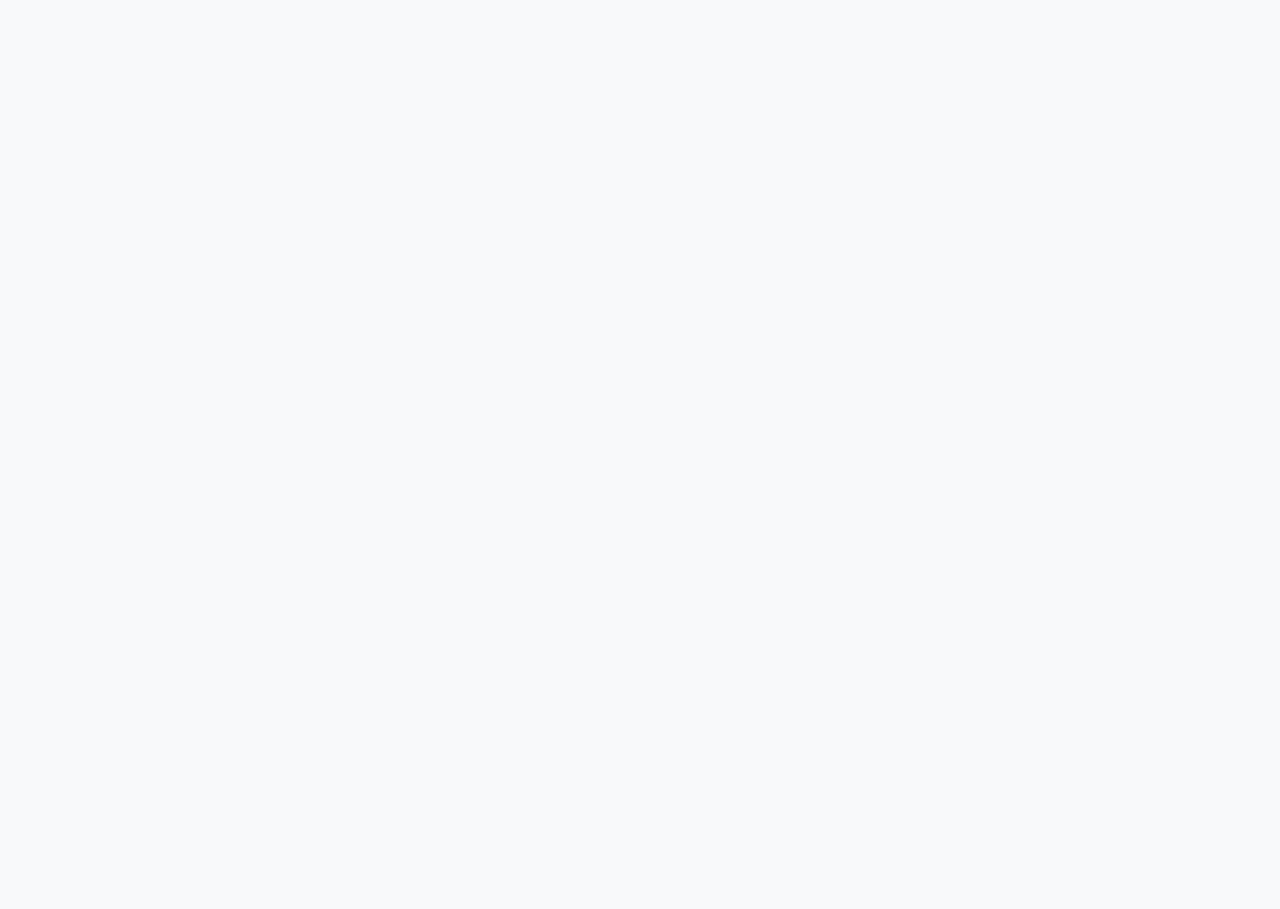
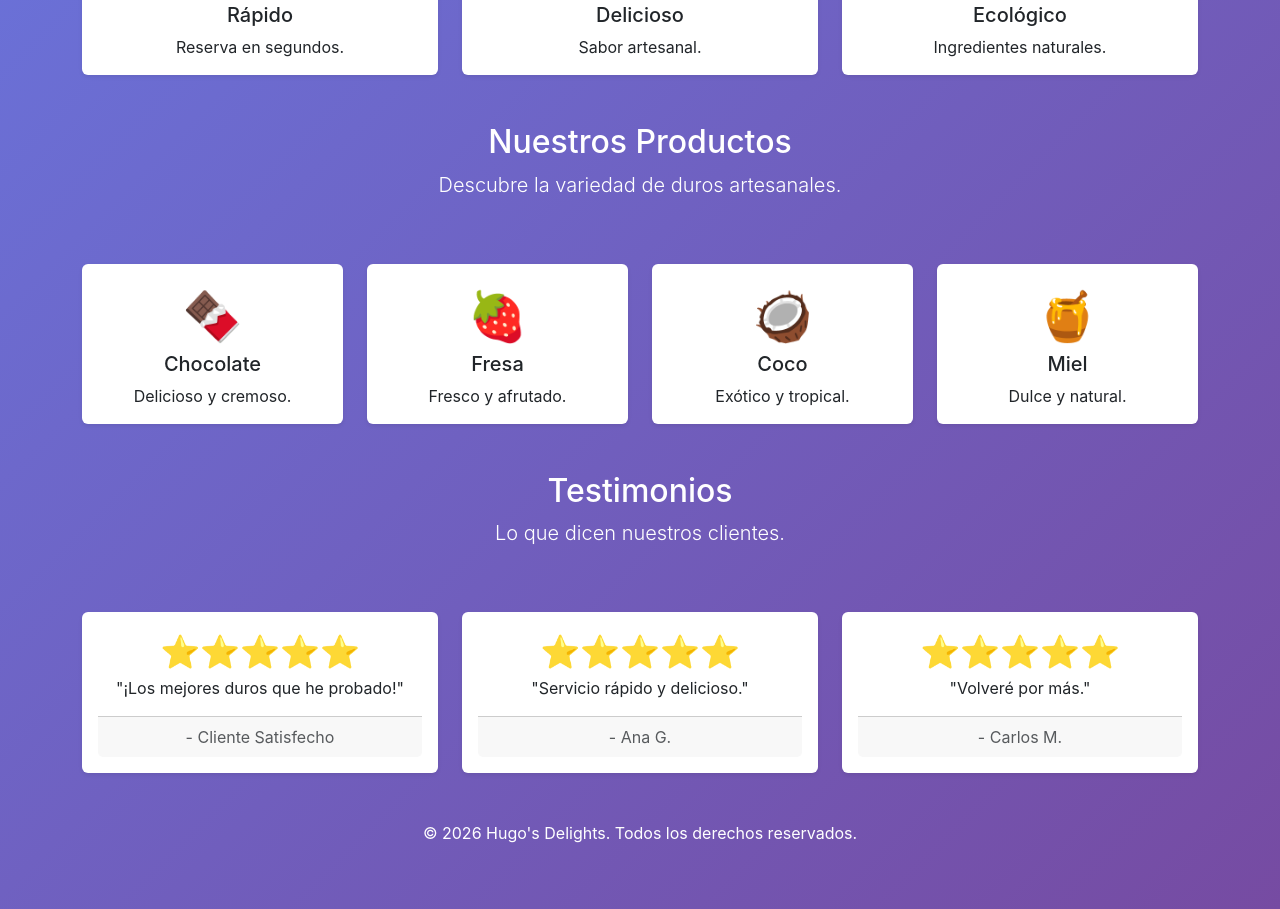
Before and after one commit to zastv/sistema_de_venta_de_duros, a React (Create React App) app in the folder frontend/: page / in a window 1280 px wide. Shown: the part 876-1785 px from the top of the page. Before the commit the page ends 862 px from the top, so only its background shows below. Built offline with nearby package versions, Linux system fonts and the light colour scheme.

Commit message:
aguita con pan

```diff
--- a/frontend/package.json
+++ b/frontend/package.json
@@ -9,6 +9,7 @@
     "@testing-library/react": "^16.3.0",
     "@testing-library/user-event": "^13.5.0",
     "bootstrap": "^5.3.8",
+    "framer-motion": "^12.38.0",
     "react": "^19.1.1",
     "react-bootstrap": "^2.10.10",
     "react-dom": "^19.1.1",
--- a/frontend/src/App.css
+++ b/frontend/src/App.css
@@ -36,3 +36,101 @@
     transform: rotate(360deg);
   }
 }
+
+/* Custom animations for Home page */
+.animate-fade-in {
+  animation: fadeIn 1s ease-in;
+}
+
+.animate-slide-up {
+  animation: slideUp 1s ease-out;
+}
+
+.animate-slide-up-delay {
+  animation: slideUp 1s ease-out 0.3s both;
+}
+
+.animate-bounce {
+  animation: bounce 2s infinite;
+}
+
+.animate-card {
+  animation: slideInUp 0.8s ease-out 0.5s both;
+}
+
+.animate-emoji {
+  animation: wiggle 2s ease-in-out infinite;
+}
+
+.animate-fade-in-delay {
+  animation: fadeIn 1s ease-in 0.7s both;
+}
+
+.card-hover:hover {
+  transform: translateY(-10px);
+  box-shadow: 0 15px 35px rgba(0, 0, 0, 0.1);
+}
+
+.btn-hover:hover {
+  transform: scale(1.05);
+}
+
+.feature-card {
+  transition: transform 0.3s, box-shadow 0.3s;
+}
+
+.feature-card:hover {
+  transform: translateY(-5px);
+  box-shadow: 0 10px 20px rgba(0, 0, 0, 0.1);
+}
+
+@keyframes fadeIn {
+  from { opacity: 0; }
+  to { opacity: 1; }
+}
+
+@keyframes slideUp {
+  from { transform: translateY(30px); opacity: 0; }
+  to { transform: translateY(0); opacity: 1; }
+}
+
+@keyframes bounce {
+  0%, 20%, 50%, 80%, 100% { transform: translateY(0); }
+  40% { transform: translateY(-10px); }
+  60% { transform: translateY(-5px); }
+}
+
+@keyframes slideInUp {
+  from { transform: translateY(50px); opacity: 0; }
+  to { transform: translateY(0); opacity: 1; }
+}
+
+@keyframes wiggle {
+  0%, 100% { transform: rotate(0deg); }
+  25% { transform: rotate(-5deg); }
+  75% { transform: rotate(5deg); }
+}
+
+.testimonial-card {
+  background: rgba(255, 255, 255, 0.1);
+  backdrop-filter: blur(10px);
+  border: 1px solid rgba(255, 255, 255, 0.2);
+  transition: transform 0.3s, box-shadow 0.3s;
+}
+
+.testimonial-card:hover {
+  transform: translateY(-5px);
+  box-shadow: 0 10px 20px rgba(0, 0, 0, 0.2);
+}
+
+.product-card {
+  background: rgba(255, 255, 255, 0.1);
+  backdrop-filter: blur(10px);
+  border: 1px solid rgba(255, 255, 255, 0.2);
+  transition: transform 0.3s, box-shadow 0.3s;
+}
+
+.product-card:hover {
+  transform: translateY(-5px) scale(1.05);
+  box-shadow: 0 15px 30px rgba(0, 0, 0, 0.2);
+}
--- a/frontend/src/Home.js
+++ b/frontend/src/Home.js
@@ -5,31 +5,148 @@ import { PRECIO_POR_DURO, formatearPrecio } from './utils/config';
 
 export default function Home() {
   return (
-    <div style={{ background: 'linear-gradient(135deg, #667eea 0%, #764ba2 100%)', minHeight: '100vh' }}>
+    <div style={{ background: 'linear-gradient(135deg, #667eea 0%, #764ba2 100%)', minHeight: '100vh', overflow: 'hidden' }}>
       <Container className="py-5">
-        <div className="text-center mb-5 text-white">
-          <h1 className="display-3 fw-bold mb-3">✨ Hugo's Delights</h1>
-          <p className="lead fs-4">Reserva tus duros favoritos y disfruta de nuestras delicias artesanales</p>
-          <Badge bg="light" text="dark" className="fs-5 p-3 mt-2">
+        <div className="text-center mb-5 text-white animate-fade-in">
+          <h1 className="display-3 fw-bold mb-3 animate-slide-up">✨ Hugo's Delights</h1>
+          <p className="lead fs-4 animate-slide-up-delay">Reserva tus duros favoritos y disfruta de nuestras delicias artesanales</p>
+          <Badge bg="light" text="dark" className="fs-5 p-3 mt-2 animate-bounce">
             Precio por duro: {formatearPrecio(PRECIO_POR_DURO)}
           </Badge>
         </div>
         <Row className="justify-content-center g-4">
           <Col md={8} lg={6}>
-            <Card className="h-100 shadow-lg border-0" style={{ transform: 'translateY(0)', transition: 'transform 0.3s' }}>
+            <Card className="h-100 shadow-lg border-0 card-hover animate-card" style={{ transform: 'translateY(0)', transition: 'transform 0.3s, box-shadow 0.3s' }}>
               <Card.Body className="text-center p-4">
-                <div className="mb-3" style={{ fontSize: '3rem' }}>🍮</div>
+                <div className="mb-3 animate-emoji" style={{ fontSize: '3rem' }}>🍮</div>
                 <Card.Title className="h4 fw-bold text-success">Reservar Duros</Card.Title>
                 <Card.Text className="text-muted mb-4">
                   Haz tu reserva en Hugo's Delights de forma rápida y sencilla.
                 </Card.Text>
-                <Button as={Link} to="/reservar" variant="success" size="lg" className="px-4">
+                <Button as={Link} to="/reservar" variant="success" size="lg" className="px-4 btn-hover">
                   Reservar Ahora
                 </Button>
               </Card.Body>
             </Card>
           </Col>
         </Row>
+        <Row className="mt-5 text-center text-white">
+          <Col>
+            <h2 className="animate-fade-in-delay">¿Por qué elegirnos?</h2>
+            <p className="lead">Innovación, calidad y sabor en cada bocado.</p>
+          </Col>
+        </Row>
+        <Row className="mt-4 g-4">
+          <Col md={4}>
+            <Card className="text-center shadow-sm border-0 feature-card">
+              <Card.Body>
+                <div style={{ fontSize: '2rem' }}>🚀</div>
+                <Card.Title>Rápido</Card.Title>
+                <Card.Text>Reserva en segundos.</Card.Text>
+              </Card.Body>
+            </Card>
+          </Col>
+          <Col md={4}>
+            <Card className="text-center shadow-sm border-0 feature-card">
+              <Card.Body>
+                <div style={{ fontSize: '2rem' }}>🍴</div>
+                <Card.Title>Delicioso</Card.Title>
+                <Card.Text>Sabor artesanal.</Card.Text>
+              </Card.Body>
+            </Card>
+          </Col>
+          <Col md={4}>
+            <Card className="text-center shadow-sm border-0 feature-card">
+              <Card.Body>
+                <div style={{ fontSize: '2rem' }}>💚</div>
+                <Card.Title>Ecológico</Card.Title>
+                <Card.Text>Ingredientes naturales.</Card.Text>
+              </Card.Body>
+            </Card>
+          </Col>
+        </Row>
+        <Row className="mt-5 text-center text-white">
+          <Col>
+            <h2 className="animate-fade-in-delay">Nuestros Productos</h2>
+            <p className="lead">Descubre la variedad de duros artesanales.</p>
+          </Col>
+        </Row>
+        <Row className="mt-4 g-4">
+          <Col md={3}>
+            <Card className="text-center shadow-sm border-0 product-card">
+              <Card.Body>
+                <div style={{ fontSize: '3rem' }}>🍫</div>
+                <Card.Title>Chocolate</Card.Title>
+                <Card.Text>Delicioso y cremoso.</Card.Text>
+              </Card.Body>
+            </Card>
+          </Col>
+          <Col md={3}>
+            <Card className="text-center shadow-sm border-0 product-card">
+              <Card.Body>
+                <div style={{ fontSize: '3rem' }}>🍓</div>
+                <Card.Title>Fresa</Card.Title>
+                <Card.Text>Fresco y afrutado.</Card.Text>
+              </Card.Body>
+            </Card>
+          </Col>
+          <Col md={3}>
+            <Card className="text-center shadow-sm border-0 product-card">
+              <Card.Body>
+                <div style={{ fontSize: '3rem' }}>🥥</div>
+                <Card.Title>Coco</Card.Title>
+                <Card.Text>Exótico y tropical.</Card.Text>
+              </Card.Body>
+            </Card>
+          </Col>
+          <Col md={3}>
+            <Card className="text-center shadow-sm border-0 product-card">
+              <Card.Body>
+                <div style={{ fontSize: '3rem' }}>🍯</div>
+                <Card.Title>Miel</Card.Title>
+                <Card.Text>Dulce y natural.</Card.Text>
+              </Card.Body>
+            </Card>
+          </Col>
+        </Row>
+        <Row className="mt-5 text-center text-white">
+          <Col>
+            <h2 className="animate-fade-in-delay">Testimonios</h2>
+            <p className="lead">Lo que dicen nuestros clientes.</p>
+          </Col>
+        </Row>
+        <Row className="mt-4 g-4">
+          <Col md={4}>
+            <Card className="text-center shadow-sm border-0 testimonial-card">
+              <Card.Body>
+                <div style={{ fontSize: '2rem' }}>⭐⭐⭐⭐⭐</div>
+                <Card.Text>"¡Los mejores duros que he probado!"</Card.Text>
+                <Card.Footer className="text-muted">- Cliente Satisfecho</Card.Footer>
+              </Card.Body>
+            </Card>
+          </Col>
+          <Col md={4}>
+            <Card className="text-center shadow-sm border-0 testimonial-card">
+              <Card.Body>
+                <div style={{ fontSize: '2rem' }}>⭐⭐⭐⭐⭐</div>
+                <Card.Text>"Servicio rápido y delicioso."</Card.Text>
+                <Card.Footer className="text-muted">- Ana G.</Card.Footer>
+              </Card.Body>
+            </Card>
+          </Col>
+          <Col md={4}>
+            <Card className="text-center shadow-sm border-0 testimonial-card">
+              <Card.Body>
+                <div style={{ fontSize: '2rem' }}>⭐⭐⭐⭐⭐</div>
+                <Card.Text>"Volveré por más."</Card.Text>
+                <Card.Footer className="text-muted">- Carlos M.</Card.Footer>
+              </Card.Body>
+            </Card>
+          </Col>
+        </Row>
+        <footer className="mt-5 text-center text-white">
+          <p>&copy; 2026 Hugo's Delights. Todos los derechos reservados.</p>
+        </footer>
       </Container>
     </div>
   );
```
Also changed, not shown: 1 other file (tests, documents, lock files or other folders).
